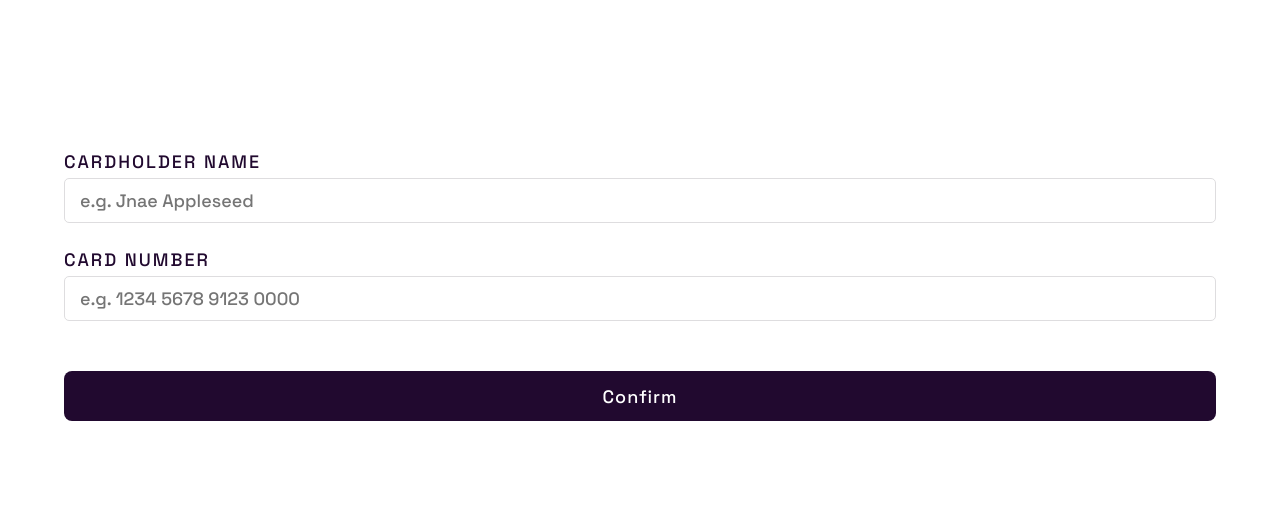
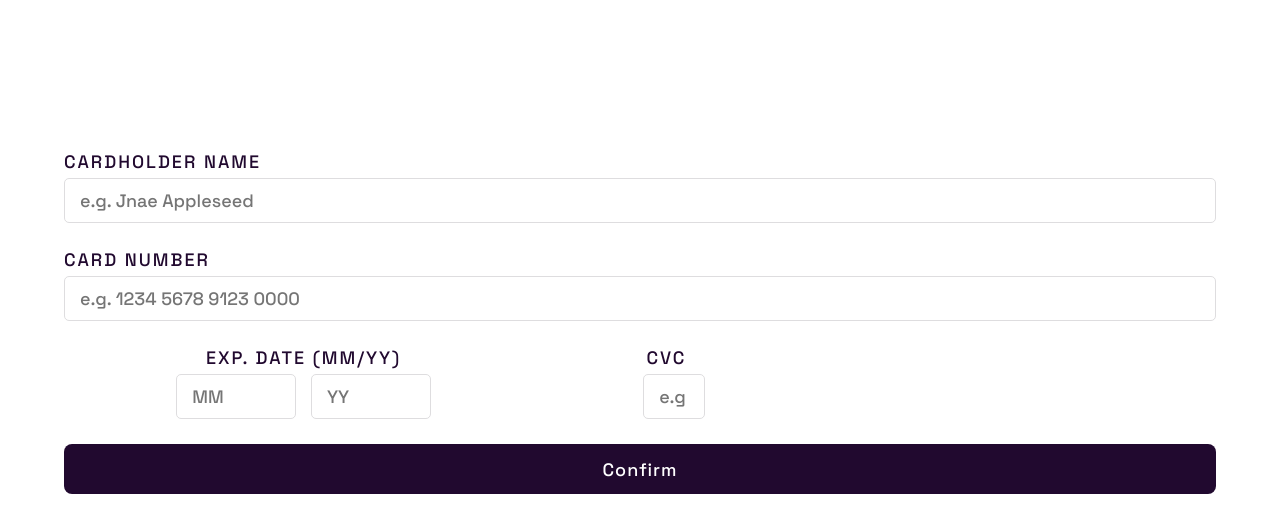
Before and after one commit to NaosouBruno/CardCredit, a React (Create React App) app: page / in a window 1280 px wide. Shown: the top 532 px of the page. Built offline with nearby package versions, Linux system fonts and the light colour scheme.

Commit message:
iniciando inputs de data

```diff
--- a/src/components/molecules/CardForm/form.scss
+++ b/src/components/molecules/CardForm/form.scss
@@ -9,6 +9,11 @@
     display: flex;
     flex-direction: column;
     margin-bottom: 25px;
+    min-width: 90%;
+  }
+  &__containerDate {
+    display: flex;
+    flex-direction: row;
     min-width: 90%;
   }
   &__description {
@@ -27,6 +32,23 @@
     &:focus {
       border-color: hsl(278, 94%, 30%);
     }
+    &--date {
+      margin-left: 15px;
+      min-width: 10%;
+      max-width: 25%;
+      &:first-child {
+        margin-left: 0;
+      }
+    }
+  }
+  &__dateGroup {
+    display: flex;
+    flex-direction: column;
+    justify-content: center;
+    align-items: center;
+    &--dateInput {
+      flex-direction: row;
+    }
   }
   &__btnSubmit {
     letter-spacing: 1px;
--- a/src/components/molecules/CardForm/index.jsx
+++ b/src/components/molecules/CardForm/index.jsx
@@ -16,6 +16,7 @@ function CardForm() {
           placeholder="e.g. Jnae Appleseed"
         />
       </div>
+
       <div className="form__container">
         <label htmlFor="cardNumber" className="form__description">
           Card Number
@@ -27,6 +28,40 @@ function CardForm() {
           placeholder="e.g. 1234 5678 9123 0000"
         />
       </div>
+
+      <div className="form__containerDate">
+        <div className="form__dateGroup">
+          <label htmlFor="cardDate" className="form__description">
+            Exp. Date (MM/YY)
+          </label>
+          <div className="form__dateGroup form__dateGroup--dateInput">
+            <input
+              type="number"
+              id="cardDate"
+              className="form__input form__input--date"
+              placeholder="MM"
+            />
+            <input
+              type="number"
+              id="cardDate"
+              className="form__input form__input--date"
+              placeholder="YY"
+            />
+          </div>
+        </div>
+
+        <div className="form__dateGroup">
+          <label htmlFor="cardCvc" className="form__description">
+            CVC
+          </label>
+          <input
+            type="number"
+            id="cardCvc"
+            className="form__input form__input--date"
+            placeholder="e.g 123"
+          />
+        </div>
+      </div>
       <button className="form__btnSubmit">Confirm</button>
     </form>
   );
```
